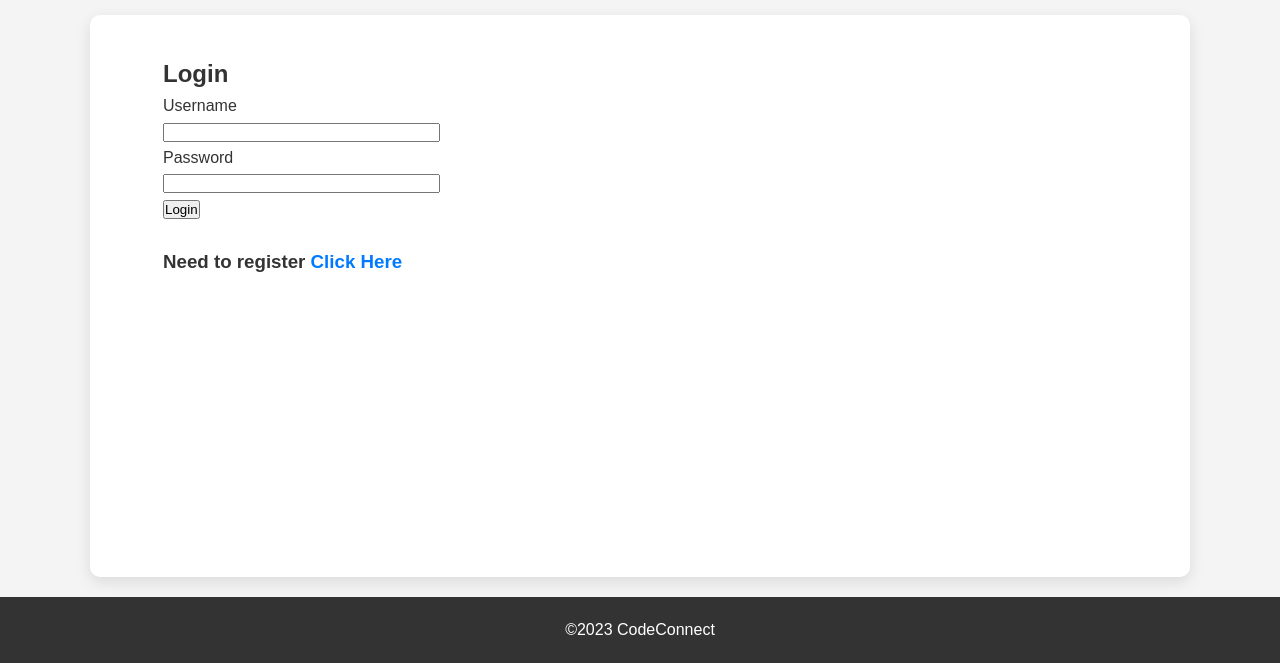
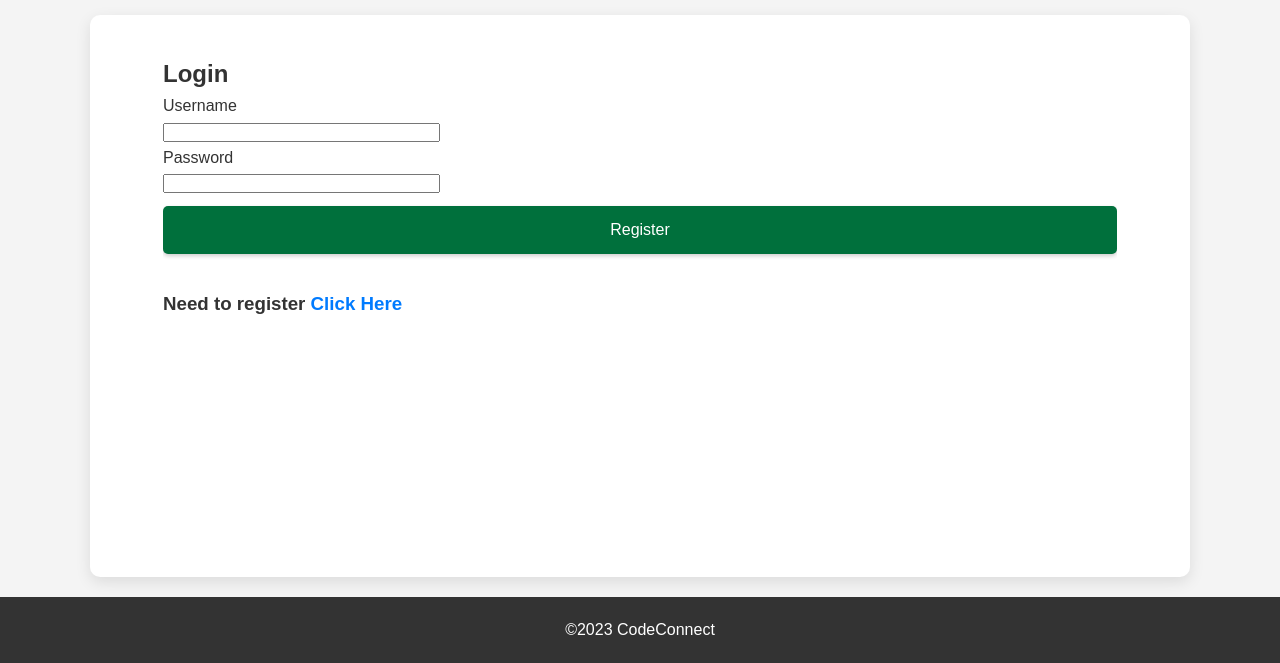
Before and after one commit to UberCoderHyde/3135-Final-Project, a Flask app: page /auth/login in a window 1280 px wide. Shown: the part 137-800 px from the top of the page. Run offline with Flask 3, Linux system fonts and the light colour scheme.

Commit message:
changing stuff for login forms

```diff
--- a/app/auth/forms.py
+++ b/app/auth/forms.py
@@ -11,7 +11,7 @@ class RegistrationForm(FlaskForm):
 class LoginForm(FlaskForm):
     username = StringField('Username', validators=[DataRequired()])
     password = PasswordField('Password', validators=[DataRequired()])
-    submit = SubmitField('Login')
+    submit = SubmitField('Register', render_kw={'class': 'login-button'})
 class ChangePasswordForm(FlaskForm):
     old_password = PasswordField('Old Password', validators=[DataRequired()])
     new_password = PasswordField('New Password', validators=[DataRequired()])
--- a/app/auth/templates/auth/login.html
+++ b/app/auth/templates/auth/login.html
@@ -16,7 +16,7 @@
                 {{ form.password.label }}<br>
                 {{ form.password(size=32) }}
             </p>
-            <p>{{ form.submit() }}</p>
+            <button type="submit" class="login-button">Register</button>
         </form>
         <br>
         <h3>Need to register <a href="{{ url_for('auth.register') }}">Click Here</a> </h3>
--- a/app/static/css/styles.css
+++ b/app/static/css/styles.css
@@ -219,3 +219,29 @@ footer {
 .dropdown.active .dropdown-content {
     display: block;
 }
+
+.login-button {
+    background-color: #00703C; /* Green background */
+    color: white; /* White text */
+    padding: 15px 20px;
+    margin: 10px 0;
+    border: none;
+    border-radius: 5px; /* Rounded corners */
+    cursor: pointer;
+    width: 100%;
+    transition: all 0.3s ease-in-out; /* Smooth transition for hover and focus effects */
+    font-size: 16px; /* Larger font size */
+    box-shadow: 0 2px 4px rgba(0, 0, 0, 0.2); /* Subtle shadow for depth */
+}
+
+.login-button:hover, .login-button:focus {
+    background-color: #005a30; /* Slightly darker green on hover/focus */
+    box-shadow: 0 4px 8px rgba(0, 0, 0, 0.3); /* Larger shadow on hover/focus for a "lifting" effect */
+    outline: none; /* Removes the outline on focus */
+}
+
+/* Optional: Change the cursor to a 'not-allowed' sign if the button is disabled */
+.login-button:disabled {
+    background-color: #ccc;
+    cursor: not-allowed;
+}
```
